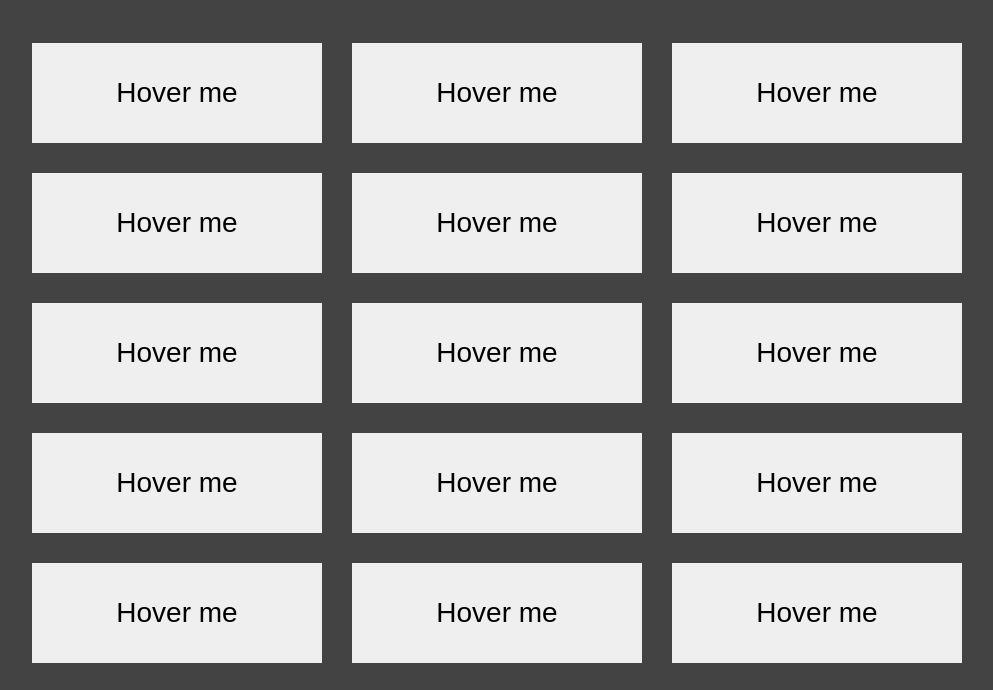
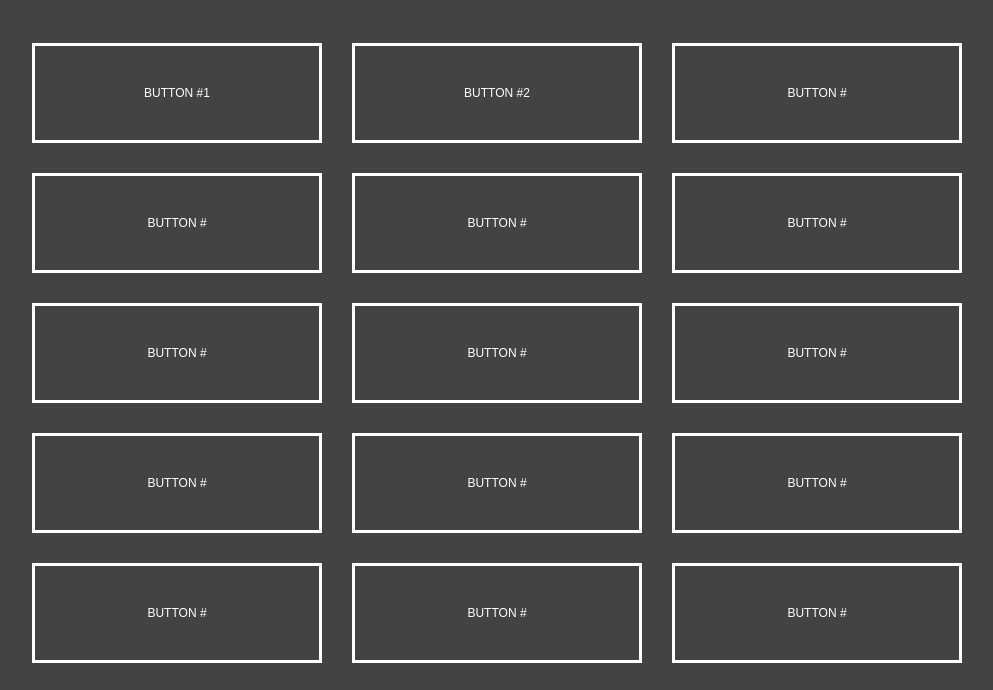
Before and after one commit to Dadarkp3/buttons-and-text-animations, a plain HTML site: page src/index.html in a window 1280 px wide. Shown: the part 82-772 px from the top of the page, without its empty margins (143-1136 px from the left). Drawn offline with Linux system fonts and the light colour scheme.

Commit message:
feat: button hover transform rotation

```diff
--- a/src/index.html
+++ b/src/index.html
@@ -14,26 +14,26 @@
     </header>
     <main>
       <section class="buttons">
-        <button>Hover me</button>
-        <button>Hover me</button>
-        <button>Hover me</button>
-        <button>Hover me</button>
-        <button>Hover me</button>
-        <button>Hover me</button>
-        <button>Hover me</button>
-        <button>Hover me</button>
-        <button>Hover me</button>
-        <button>Hover me</button>
-        <button>Hover me</button>
-        <button>Hover me</button>
-        <button>Hover me</button>
-        <button>Hover me</button>
-        <button>Hover me</button>
-        <button>Hover me</button>
-        <button>Hover me</button>
-        <button>Hover me</button>
-        <button>Hover me</button>
-        <button>Hover me</button>
+        <button class="button-1">button #1</button>
+        <button class="button-2">button #2</button>
+        <button>button #</button>
+        <button>button #</button>
+        <button>button #</button>
+        <button>button #</button>
+        <button>button #</button>
+        <button>button #</button>
+        <button>button #</button>
+        <button>button #</button>
+        <button>button #</button>
+        <button>button #</button>
+        <button>button #</button>
+        <button>button #</button>
+        <button>button #</button>
+        <button>button #</button>
+        <button>button #</button>
+        <button>button #</button>
+        <button>button #</button>
+        <button>button #</button>
       </section>
     </main>
   </body>
--- a/src/styles/styles.css
+++ b/src/styles/styles.css
@@ -50,7 +50,57 @@ button {
   cursor: pointer;
   height: 100px;
   width: 290px;
-  font-size: 28px;
+  font-size: 12px;
+  font-weight: 100;
   border: none;
   margin: 15px;
+  background: none;
+  border: 3px solid white;
+  color: white;
+  position: relative;
+  overflow: hidden;
+  text-transform: uppercase;
 }
+
+button:hover {
+  font-weight: 700;
+}
+
+/* Buttons CSS Hover Animations */
+/* Button #1 */
+.button-1:before {
+  content: "";
+  position: absolute;
+  top: 0;
+  left: 0;
+  height: 100%;
+  width: 100%;
+  background: linear-gradient(130deg, #ff7a18, #af002d 41.07%, #319197 76.05%);
+  z-index: -1;
+  transform-origin: top left;
+  transform: rotate(90deg);
+  transition: all 1s ease-in-out;
+}
+
+.button-1:hover:before {
+  transform: rotate(0deg);
+}
+
+/* Button #2 */
+.button-2:before {
+  content: "";
+  position: absolute;
+  top: 0;
+  left: 0;
+  height: 100%;
+  width: 100%;
+  background: linear-gradient(130deg, #ff7a18, #af002d 41.07%, #319197 76.05%);
+  z-index: -1;
+  transform-origin: bottom right;
+  transform: rotate(90deg);
+  transition: all 1s ease-in-out;
+}
+
+.button-2:hover:before {
+  transform: rotate(0deg);
+}
```
